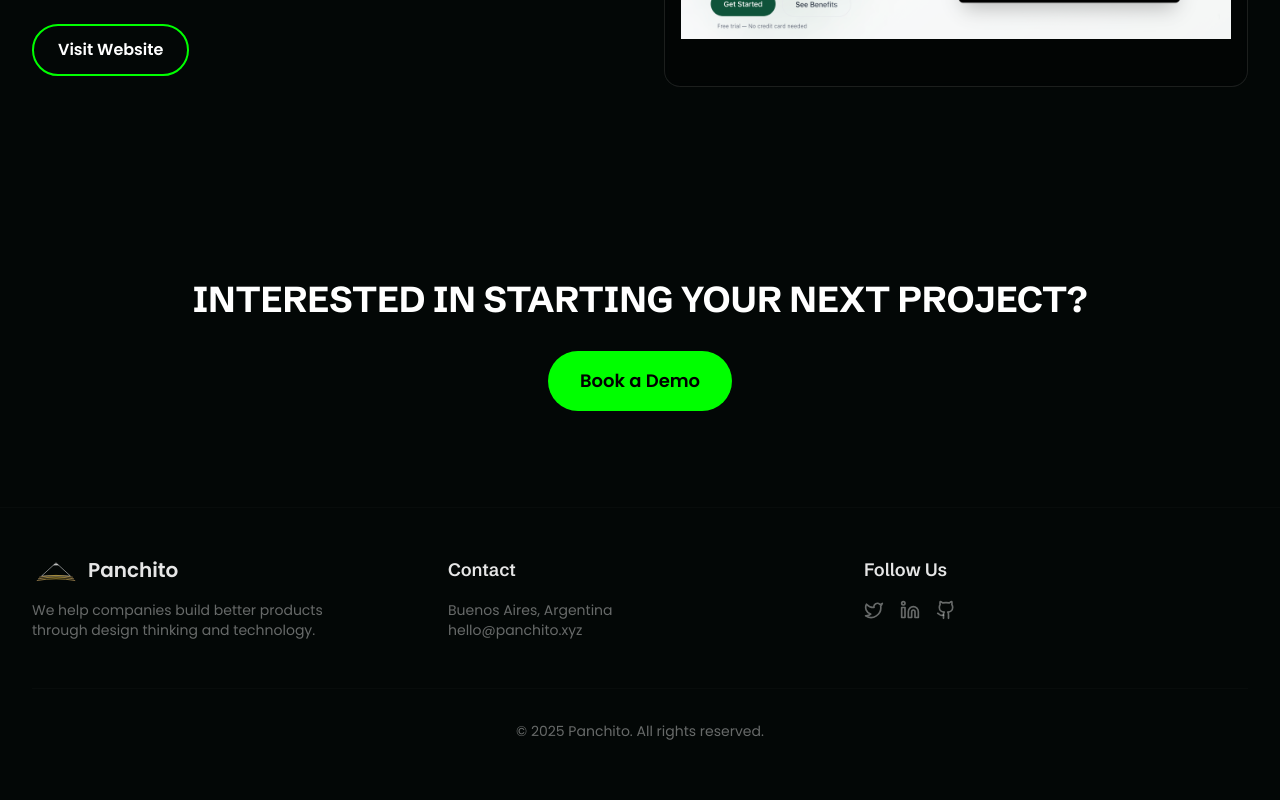
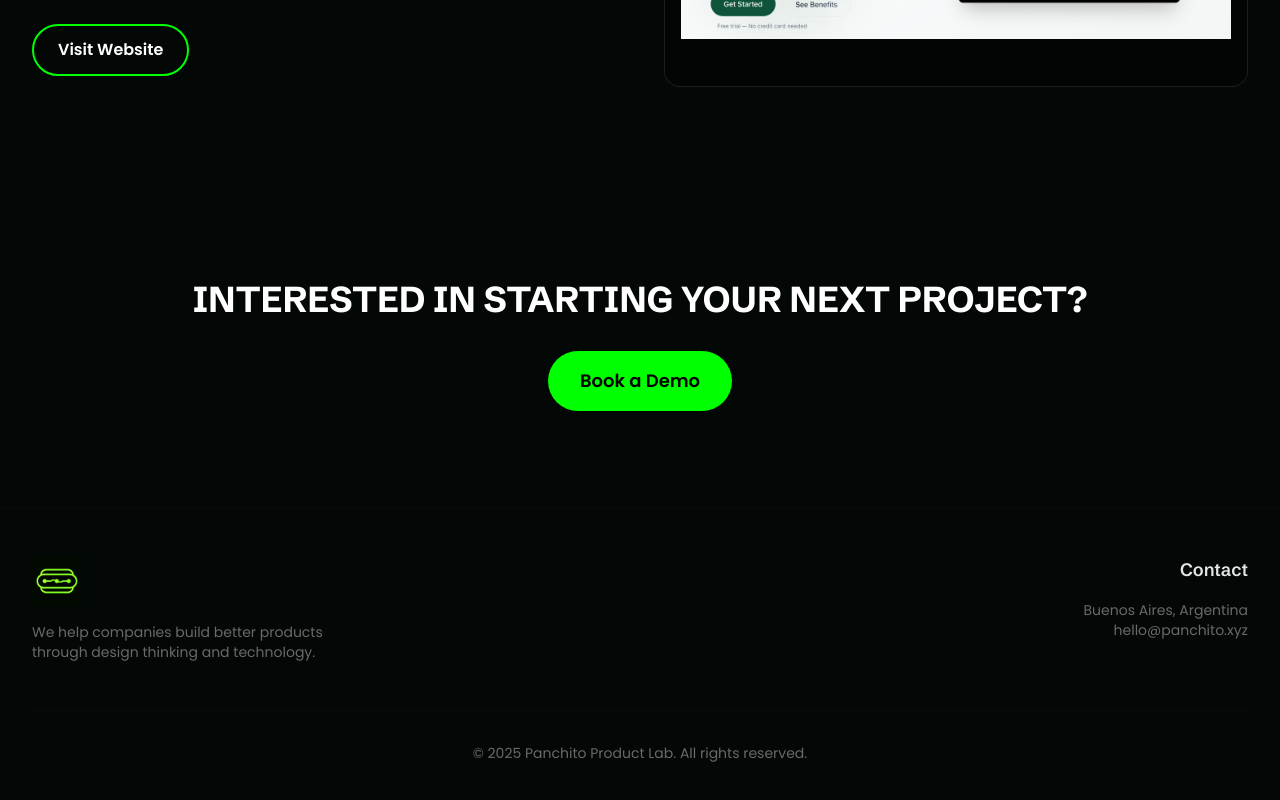
Before and after one commit to nicsigma/landingpanchito1, a React (Vite) app: page / in a window 1280 px wide. Shown: the part 1982-2782 px from the top of the page. Built offline with nearby package versions, Linux system fonts and the light colour scheme.

Commit message:
feat: update logo and adjust size, ensure consistent green color across CTAs

```diff
--- a/src/components/Footer.tsx
+++ b/src/components/Footer.tsx
@@ -1,5 +1,4 @@
 import { useLanguage } from "@/context/LanguageContext";
-import { Github, Linkedin, Twitter } from "lucide-react";
 
 export default function Footer() {
   const { language } = useLanguage();
@@ -7,11 +6,15 @@ export default function Footer() {
   return (
     <footer className="relative py-12 overflow-hidden backdrop-blur-sm border-t border-white/[0.02]">
       <div className="container mx-auto px-4 sm:px-6 lg:px-8">
-        <div className="grid grid-cols-1 md:grid-cols-3 gap-8">
+        <div className="grid grid-cols-1 md:grid-cols-2 gap-8">
           <div>
             <div className="flex items-center gap-2 mb-4">
-              <img src="/images/logo.svg" alt="Panchito Logo" className="h-6 w-auto" />
-              <span className="text-xl font-semibold text-white/90">Panchito</span>
+              <img
+                src="/images/logo-icon.jpeg"
+                alt="Panchito Logo"
+                className="h-[50px] w-[50px] object-contain"
+                style={{ filter: 'brightness(1.1)' }}
+              />
             </div>
             <p className="text-sm text-white/40 max-w-xs">
               {language === 'en'
@@ -20,7 +23,7 @@ export default function Footer() {
             </p>
           </div>
 
-          <div>
+          <div className="text-right">
             <h3 className="text-lg font-semibold mb-4 text-white/90">
               {language === 'en' ? 'Contact' : 'Contacto'}
             </h3>
@@ -29,42 +32,10 @@ export default function Footer() {
               hello@panchito.xyz
             </p>
           </div>
-
-          <div>
-            <h3 className="text-lg font-semibold mb-4 text-white/90">
-              {language === 'en' ? 'Follow Us' : 'Síguenos'}
-            </h3>
-            <div className="flex gap-4">
-              <a
-                href="https://twitter.com/panchito"
-                target="_blank"
-                rel="noopener noreferrer"
-                className="text-white/40 hover:text-[#33CD9E] transition-colors"
-              >
-                <Twitter className="w-5 h-5" />
-              </a>
-              <a
-                href="https://linkedin.com/company/panchito"
-                target="_blank"
-                rel="noopener noreferrer"
-                className="text-white/40 hover:text-[#33CD9E] transition-colors"
-              >
-                <Linkedin className="w-5 h-5" />
-              </a>
-              <a
-                href="https://github.com/panchito"
-                target="_blank"
-                rel="noopener noreferrer"
-                className="text-white/40 hover:text-[#33CD9E] transition-colors"
-              >
-                <Github className="w-5 h-5" />
-              </a>
-            </div>
-          </div>
         </div>
 
         <div className="mt-12 pt-8 border-t border-white/[0.02] text-center text-sm text-white/40">
-          <p>© {new Date().getFullYear()} Panchito. {language === 'en' ? 'All rights reserved.' : 'Todos los derechos reservados.'}</p>
+          <p>© {new Date().getFullYear()} Panchito Product Lab. {language === 'en' ? 'All rights reserved.' : 'Todos los derechos reservados.'}</p>
         </div>
       </div>
     </footer>
--- a/src/components/Navbar.tsx
+++ b/src/components/Navbar.tsx
@@ -53,12 +53,14 @@ export default function Navbar() {
             animate={{ opacity: 1, x: 0 }}
             transition={{ duration: 0.5 }}
           >
-            <img
-              src="/images/logo.svg"
-              alt="Logo"
-              className="h-8 cursor-pointer"
-              onClick={() => scrollToSection('hero')}
-            />
+            <div className="flex items-center gap-2">
+              <img
+                src="/images/logo-icon.jpeg"
+                alt="Panchito Logo"
+                className="h-[50px] w-[50px] object-contain"
+                style={{ filter: 'brightness(1.1)' }}
+              />
+            </div>
           </motion.div>
 
           {/* Desktop Navigation */}
```
Also changed, not shown: public/images/logo-icon.jpeg (added), public/images/logo-old.svg (added).
